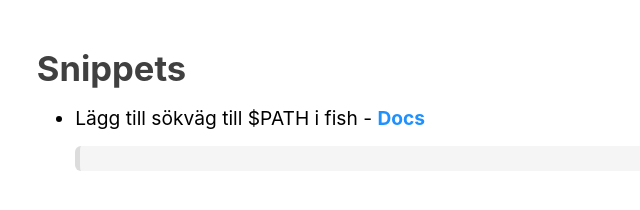
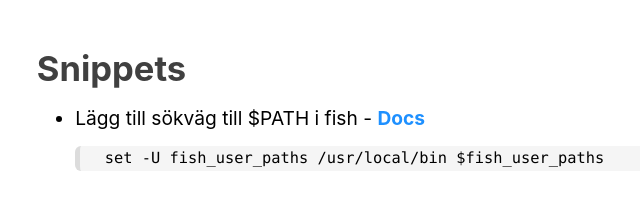
Before and after one commit to Gustavhol/vimwiki, a plain HTML site: page snippets_linux.html in a window 1280 px wide. Shown: the whole page, without its empty margins (40-680 px from the left). Drawn offline with Linux system fonts and the light colour scheme.

Commit message:
updated vimiki

```diff
--- a/snippets_linux.html
+++ b/snippets_linux.html
@@ -13,10 +13,11 @@
 <ul>
 <li>
 Lägg till sökväg till $PATH i fish - <a href="https://fishshell.com/docs/current/tutorial.html#path ">Docs</a>
-<pre set -U fish_user_paths /usr/local/bin $fish_user_paths}}}>
+<pre>
+ set -U fish_user_paths /usr/local/bin $fish_user_paths
+</pre>
 
 </ul>
-</pre>
 
 </body>
 </html>
```
Also changed, not shown: 1 other file.
